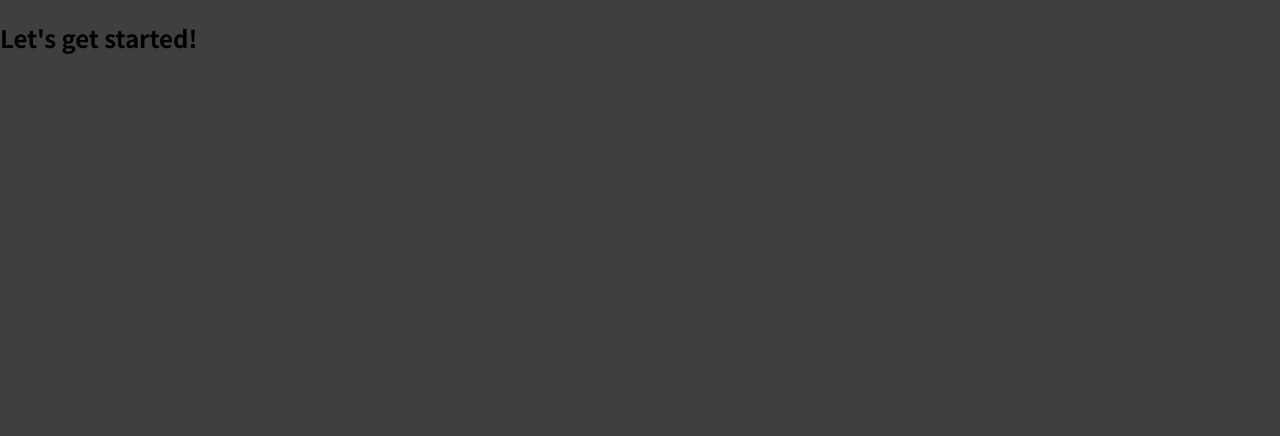
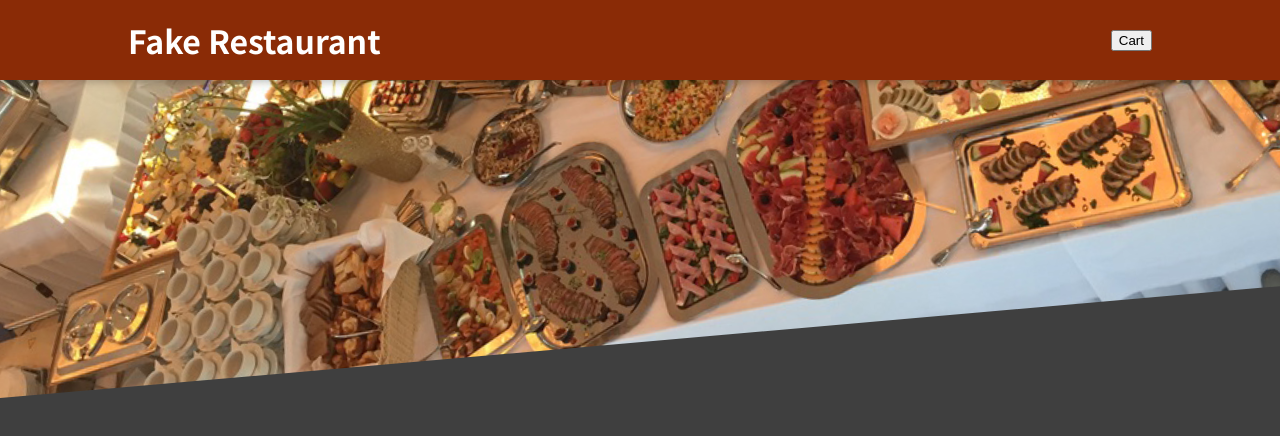
Before and after one commit to piotrekDo/food-order-app-react-udemy, a React (Create React App) app: page / in a window 1280 px wide. Shown: the top 436 px of the page. Built offline with nearby package versions, Linux system fonts and the light colour scheme.

Commit message:
simple header made

```diff
--- a/src/App.js
+++ b/src/App.js
@@ -1,8 +1,8 @@
+import Header from "./components/Layout/Header";
+
 function App() {
   return (
-    <div>
-      <h2>Let's get started!</h2>
-    </div>
+    <Header/>
   );
 }
 
--- /dev/null
+++ b/src/components/Layout/Header.js
@@ -0,0 +1,18 @@
+import React from 'react';
+
+import meal from '../assets/meals.jpg'
+import classes from './Header.module.css'
+
+export default function Header(props) {
+  return (
+    <>
+      <header className={classes.header}>
+        <h1>Fake Restaurant</h1>
+        <button>Cart</button>
+      </header>
+      <div className={classes['main-image']}>
+        <img src={meal} alt='niestety'/>
+      </div>
+    </>
+  );
+}
--- /dev/null
+++ b/src/components/Layout/Header.module.css
@@ -0,0 +1,29 @@
+.header {
+    position: fixed;
+    top: 0;
+    left: 0;
+    width: 100%;
+    height: 5rem;
+    background-color: #8a2b06;
+    color: white;
+    display: flex;
+    justify-content: space-between;
+    align-items: center;
+    padding: 0 10%;
+    box-shadow: 0 2px 8px rgba(0, 0, 0, 0.25);
+    z-index: 10;
+  }
+
+  .main-image {
+    width: 100%;
+    height: 25rem;
+    z-index: 0;
+    overflow: hidden;
+  }
+
+  .main-image img {
+    width: 110%;
+    height: 100%;
+    object-fit: cover;
+    transform: rotateZ(-5deg) translateY(-4rem) translateX(-1rem);
+  }
```
Also changed, not shown: src/components/assets/meals.jpg (added).
